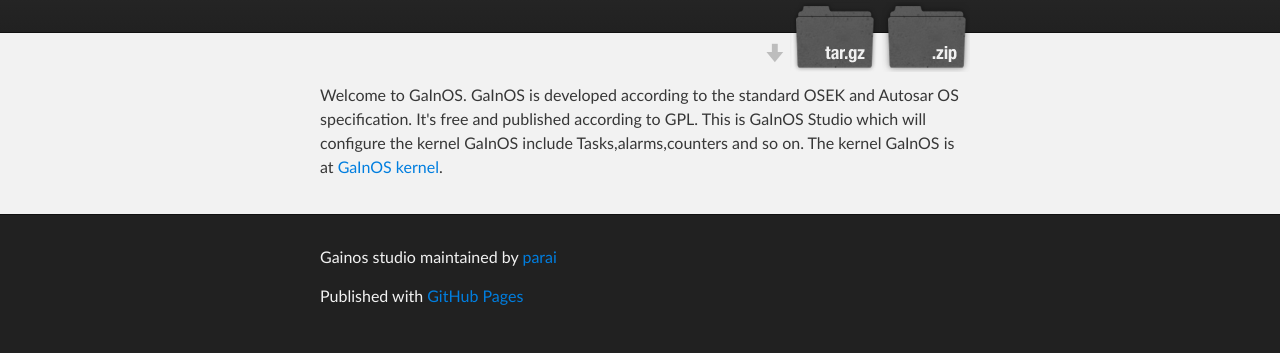
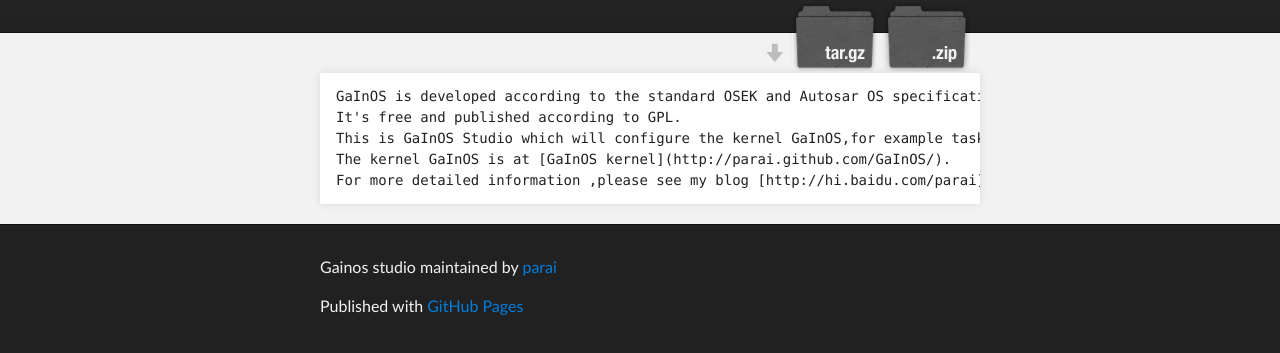
Before and after one commit to parai/GaInOS_Studio, a plain HTML site: page index.html in a window 1280 px wide. Shown: the part 177-530 px from the top of the page. Drawn offline with Linux system fonts and the light colour scheme.

Commit message:
Create gh-pages branch via GitHub

```diff
--- a/index.html
+++ b/index.html
@@ -31,11 +31,12 @@
     <!-- MAIN CONTENT -->
     <div id="main_content_wrap" class="outer">
       <section id="main_content" class="inner">
-        <p>Welcome to GaInOS.
-    GaInOS is developed according to the standard OSEK and Autosar OS specification.
-    It's free and published according to GPL.
-    This is GaInOS Studio which will configure the kernel GaInOS include Tasks,alarms,counters and so on.
-    The kernel GaInOS is at <a href="http://parai.github.com/GaInOS/">GaInOS kernel</a>.</p>
+        <pre><code>GaInOS is developed according to the standard OSEK and Autosar OS specification.
+It's free and published according to GPL.
+This is GaInOS Studio which will configure the kernel GaInOS,for example tasks,alarms,counters and so on.
+The kernel GaInOS is at [GaInOS kernel](http://parai.github.com/GaInOS/).
+For more detailed information ,please see my blog [http://hi.baidu.com/parai](http://hi.baidu.com/parai) or directly contact me by Email:parai@foxmail.com.
+</code></pre>
       </section>
     </div>
 
--- a/params.json
+++ b/params.json
@@ -1 +1 @@
-{"tagline":"osek autosar rtos ","note":"Don't delete this file! It's used internally to help with page regeneration.","name":"Gainos studio","body":"Welcome to GaInOS.\r\n    GaInOS is developed according to the standard OSEK and Autosar OS specification.\r\n    It's free and published according to GPL.\r\n    This is GaInOS Studio which will configure the kernel GaInOS include Tasks,alarms,counters and so on.\r\n    The kernel GaInOS is at [GaInOS kernel](http://parai.github.com/GaInOS/).\r\n    ","google":""}
+{"note":"Don't delete this file! It's used internally to help with page regeneration.","name":"Gainos studio","google":"","body":"    GaInOS is developed according to the standard OSEK and Autosar OS specification.\r\n    It's free and published according to GPL.\r\n    This is GaInOS Studio which will configure the kernel GaInOS,for example tasks,alarms,counters and so on.\r\n    The kernel GaInOS is at [GaInOS kernel](http://parai.github.com/GaInOS/).\r\n    For more detailed information ,please see my blog [http://hi.baidu.com/parai](http://hi.baidu.com/parai) or directly contact me by Email:parai@foxmail.com.\r\n    ","tagline":"osek autosar rtos "}
```
